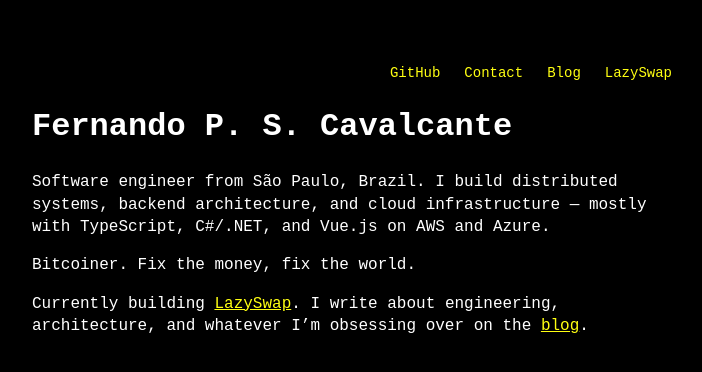
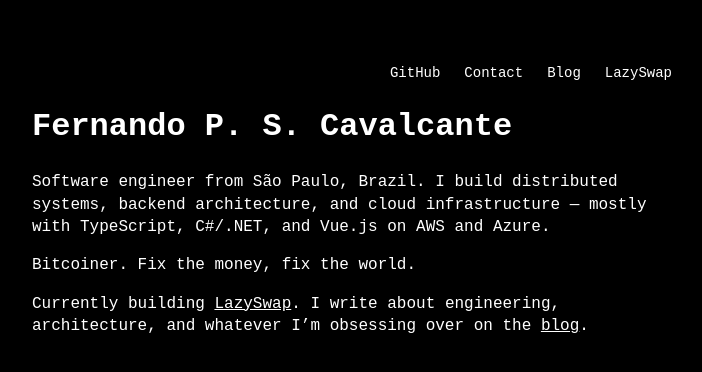
Before and after one commit to FernandoPazCavalcante/FernandoPazCavalcante.github.io, a Jekyll site: the page built from index.md, in a window 1280 px wide. Shown: the top 372 px of the page, without its empty margins (288-990 px from the left). Built offline with Jekyll 4.4.1, drawn with Linux system fonts in a browser that asks for light colours.

Commit message:
fix: prevent visited link color change

```diff
--- a/_sass/no-style-please.scss
+++ b/_sass/no-style-please.scss
@@ -32,6 +32,8 @@
     min-height: 100%;
     overflow-wrap: break-word;
   }
+
+  a, a:visited { color: inherit; }
 
   .post-meta { text-align: right; }
 
```
